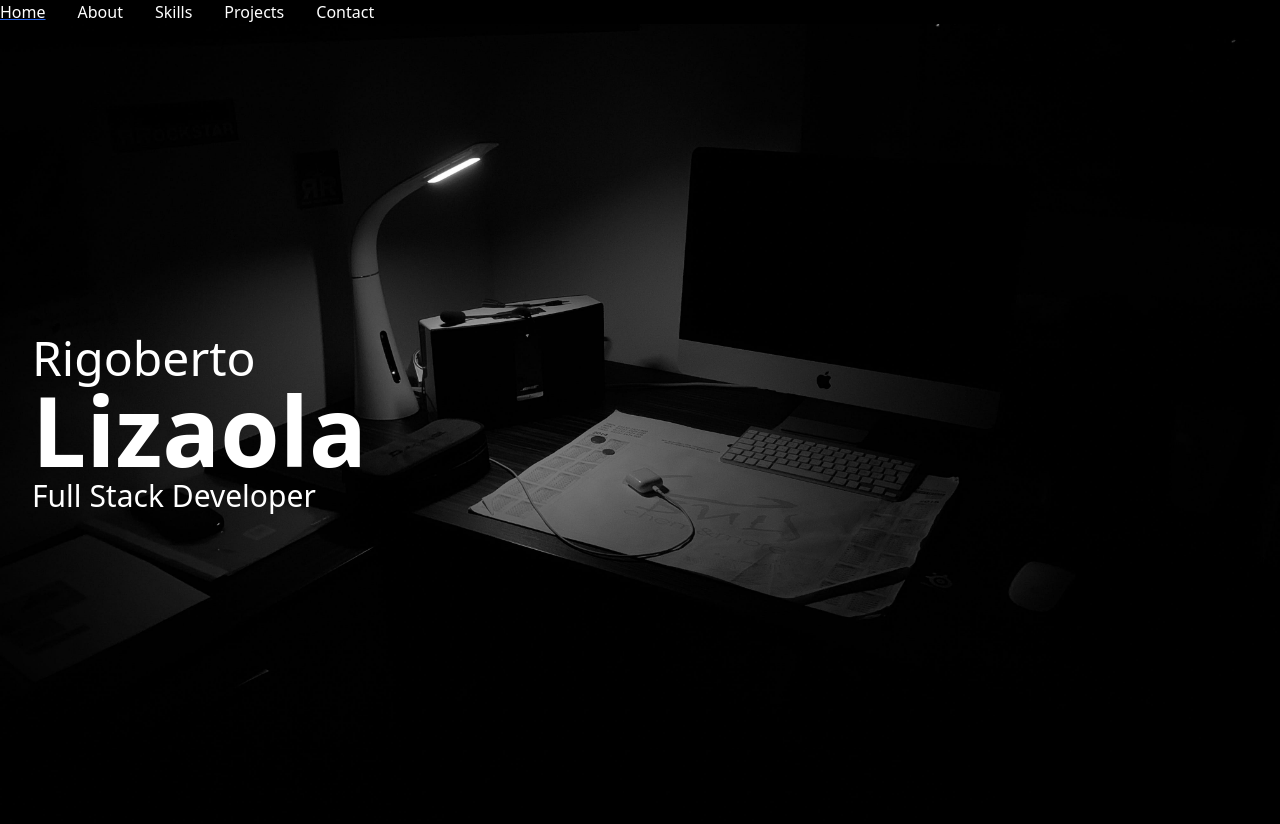
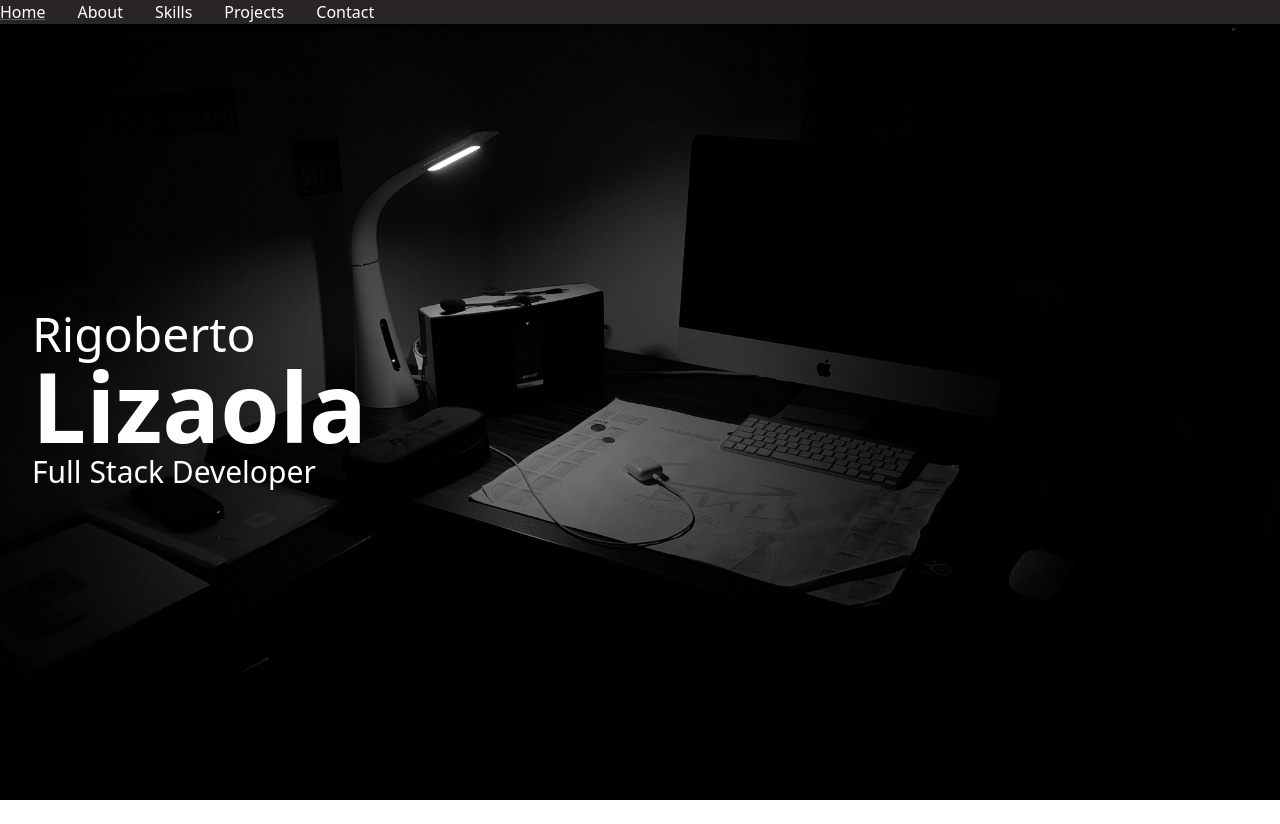
Before and after one commit to Rigo19/my-portfolio, a Next.js app: page / in a window 1280 px wide. After the commit the page ends 800 px from the top, so only its background shows below. Built offline with nearby package versions, Linux system fonts and the light colour scheme.

Commit message:
Made Nabar fixed and changed color

```diff
--- a/src/components/Navbar.tsx
+++ b/src/components/Navbar.tsx
@@ -22,7 +22,7 @@ export default function Navbar() {
     const currentPath = router.pathname;
 
     return (
-        <nav className="bg-black shadow-md" role="navigation">
+        <nav className="bg-stone-800 fixed top-0 left-0 w-full z-50 shadow-md" role="navigation">
             <ul className="flex justify-start space-x-8 text-white font-medium list-none">
                 <li><Link href="/" className={`hover:text-blue-600 cursor-pointer ${currentPath === "/" ? "underline decoration-blue-600" : ""}`}>Home</Link></li>
                 <li><Link href="/about" className={`hover:text-blue-600 cursor-pointer ${currentPath === "/about" ? "underline decoration-blue-600" : ""}`}>About</Link></li>
```
